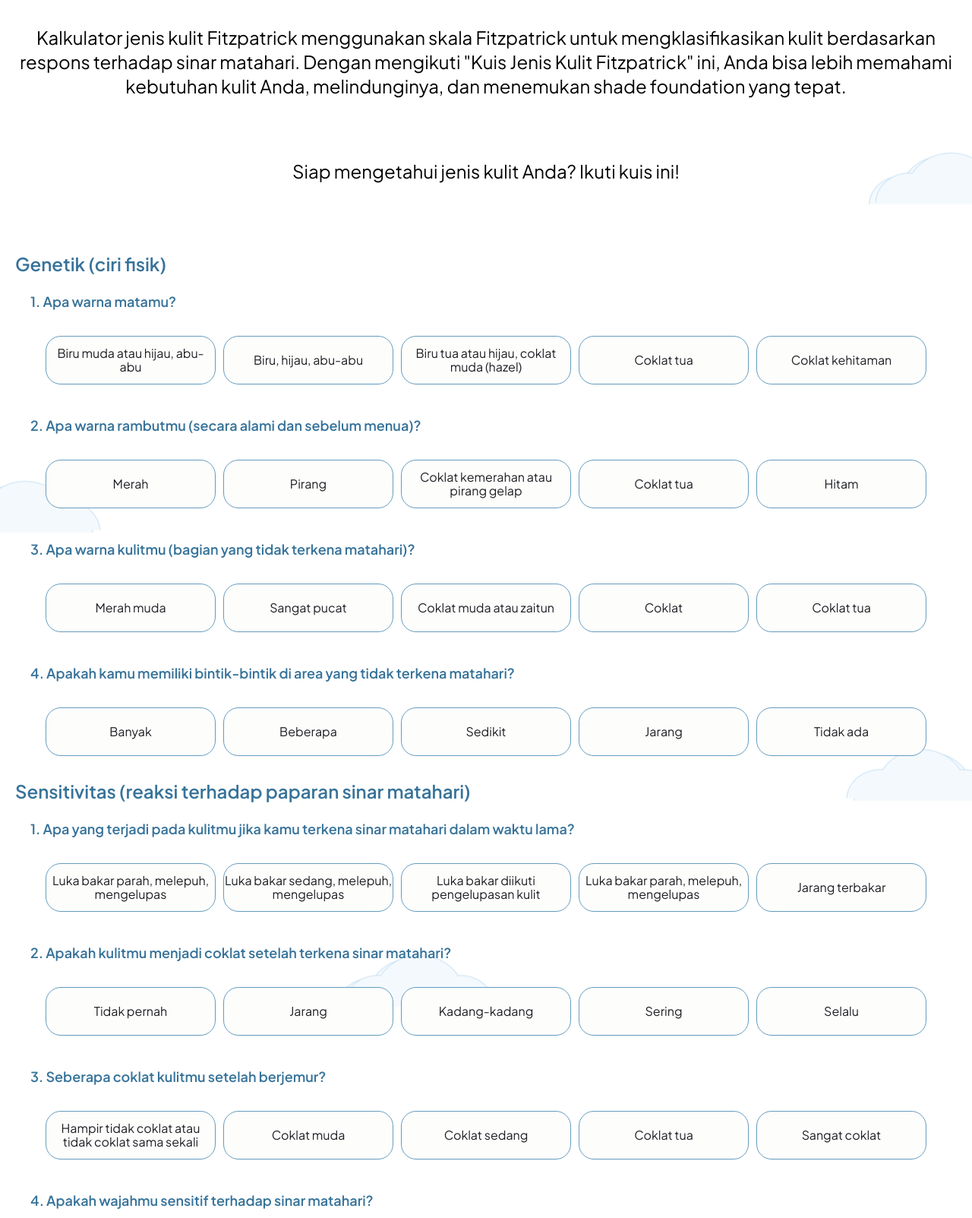
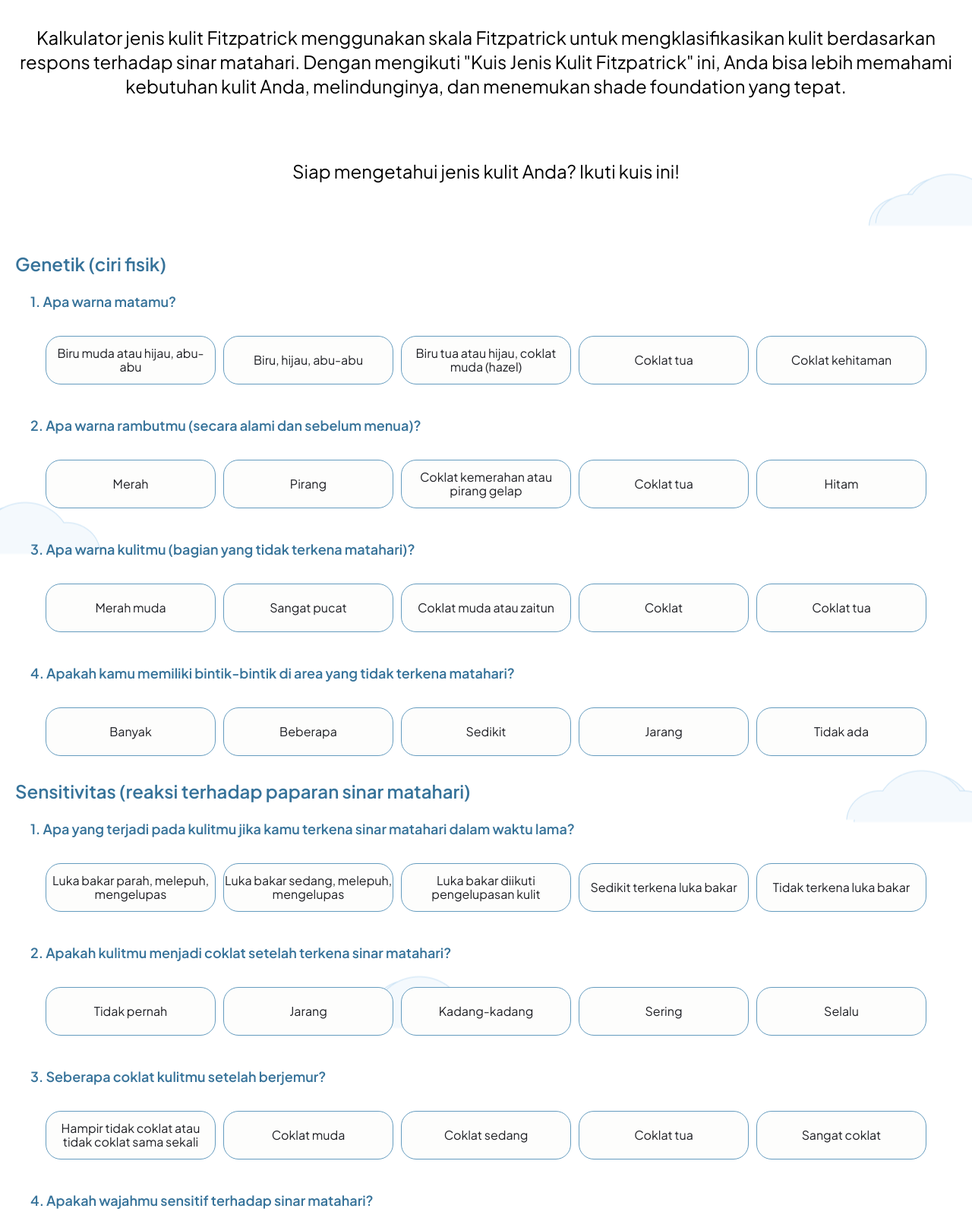
Before and after one commit to delvinkh0/IotKelompok2, a Laravel app: page /fitzpatrick in a window 1280 px wide. Shown: the part 287-1890 px from the top of the page at 76% size. Run offline with Laravel 12, Linux system fonts and the light colour scheme; style sheets or scripts are compiled from the project's sources.

Commit message:
modify fitzpatrick view test

```diff
--- a/resources/views/fitzpatrick_test/fitzpatrick3.blade.php
+++ b/resources/views/fitzpatrick_test/fitzpatrick3.blade.php
@@ -17,7 +17,7 @@
             background-repeat: no-repeat;
             background-position: center;
         }
-        .option-button {
+        .option-button, .option-label {
             width: 224px;
             height: 64px;
             padding: 0;
@@ -35,10 +35,12 @@
             justify-content: center;
             align-items: center;
         }
-        .option-button:hover {
+        .option-button:hover,
+        .option-label:hover {
             background-color: #E6F0F6;
         }
-        .option-button.selected {
+        .option-button.selected,
+        .option-label.selected {
             background-color: #659CBF;
             color: white;
         }
@@ -107,44 +109,68 @@
             <div class="question-container">
                 <div class="question-title">1. Apa warna matamu?</div>
                 <div class="options-container">
-                    <button class="option-button" onclick="selectOption(this, 'question1')">Biru muda atau hijau, abu-abu</button>
-                    <button class="option-button" onclick="selectOption(this, 'question1')">Biru, hijau, abu-abu</button>
-                    <button class="option-button" onclick="selectOption(this, 'question1')">Biru tua atau hijau, coklat muda (hazel)</button>
-                    <button class="option-button" onclick="selectOption(this, 'question1')">Coklat tua</button>
-                    <button class="option-button" onclick="selectOption(this, 'question1')">Coklat kehitaman</button>
+                    <input type="radio" id="question1-option1" name="question1" class="hidden">
+                    <label for="question1-option1" class="option-label" onclick="selectOption(this, 'question1')">Biru muda atau hijau, abu-abu</label>
+
+                    <input type="radio" id="question1-option2" name="question1" class="hidden">
+                    <label for="question1-option2" class="option-label" onclick="selectOption(this, 'question1')">Biru, hijau, abu-abu</label>
+
+                    <input type="radio" id="question1-option3" name="question1" class="hidden">
+                    <label for="question1-option3" class="option-label" onclick="selectOption(this, 'question1')">Biru tua atau hijau, coklat muda (hazel)</label>
+
+                    <input type="radio" id="question1-option4" name="question1" class="hidden">
+                    <label for="question1-option4" class="option-label" onclick="selectOption(this, 'question1')">Coklat tua</label>
+
+                    <input type="radio" id="question1-option5" name="question1" class="hidden">
+                    <label for="question1-option5" class="option-label" onclick="selectOption(this, 'question1')">Coklat kehitaman</label>
                 </div>
             </div>
 
             <div class="question-container">
                 <div class="question-title">2. Apa warna rambutmu (secara alami dan sebelum menua)?</div>
                 <div class="options-container">
-                    <button class="option-button" onclick="selectOption(this, 'question2')">Merah</button>
-                    <button class="option-button" onclick="selectOption(this, 'question2')">Pirang</button>
-                    <button class="option-button" onclick="selectOption(this, 'question2')">Coklat kemerahan atau pirang gelap</button>
-                    <button class="option-button" onclick="selectOption(this, 'question2')">Coklat tua</button>
-                    <button class="option-button" onclick="selectOption(this, 'question2')">Hitam</button>
+                    <input type="radio" id="question2-option1" name="question2" class="hidden">
+                    <label for="question2-option1" class="option-label" onclick="selectOption(this, 'question2')">Merah</label>
+                    <input type="radio" id="question2-option2" name="question2" class="hidden">
+                    <label for="question2-option2" class="option-label" onclick="selectOption(this, 'question2')">Pirang</label>
+                    <input type="radio" id="question2-option3" name="question2" class="hidden">
+                    <label for="question2-option3" class="option-label" onclick="selectOption(this, 'question2')">Coklat kemerahan atau pirang gelap</label>
+                    <input type="radio" id="question2-option4" name="question2" class="hidden">
+                    <label for="question2-option4" class="option-label" onclick="selectOption(this, 'question2')">Coklat tua</label>
+                    <input type="radio" id="question2-option5" name="question2" class="hidden">
+                    <label for="question2-option5" class="option-label" onclick="selectOption(this, 'question2')">Hitam</label>
                 </div>
             </div>
 
             <div class="question-container">
                 <div class="question-title">3. Apa warna kulitmu (bagian yang tidak terkena matahari)?</div>
                 <div class="options-container">
-                    <button class="option-button" onclick="selectOption(this, 'question3')">Merah muda</button>
-                    <button class="option-button" onclick="selectOption(this, 'question3')">Sangat pucat</button>
-                    <button class="option-button" onclick="selectOption(this, 'question3')">Coklat muda atau zaitun</button>
-                    <button class="option-button" onclick="selectOption(this, 'question3')">Coklat</button>
-                    <button class="option-button" onclick="selectOption(this, 'question3')">Coklat tua</button>
+                    <input type="radio" id="question3-option1" name="question3" class="hidden">
+                    <label for="question3-option1" class="option-label" onclick="selectOption(this, 'question3')">Merah muda</label>
+                    <input type="radio" id="question3-option2" name="question3" class="hidden">
+                    <label for="question3-option2" class="option-label" onclick="selectOption(this, 'question3')">Sangat pucat</label>
+                    <input type="radio" id="question3-option3" name="question3" class="hidden">
+                    <label for="question3-option3" class="option-label" onclick="selectOption(this, 'question3')">Coklat muda atau zaitun</label>
+                    <input type="radio" id="question3-option4" name="question3" class="hidden">
+                    <label for="question3-option4" class="option-label" onclick="selectOption(this, 'question3')">Coklat</label>
+                    <input type="radio" id="question3-option5" name="question3" class="hidden">
+                    <label for="question3-option5" class="option-label" onclick="selectOption(this, 'question3')">Coklat tua</label>
                 </div>
             </div>
 
             <div class="question-container">
                 <div class="question-title">4. Apakah kamu memiliki bintik-bintik di area yang tidak terkena matahari?</div>
                 <div class="options-container">
-                    <button class="option-button" onclick="selectOption(this, 'question4')">Banyak</button>
-                    <button class="option-button" onclick="selectOption(this, 'question4')">Beberapa</button>
-                    <button class="option-button" onclick="selectOption(this, 'question4')">Sedikit</button>
-                    <button class="option-button" onclick="selectOption(this, 'question4')">Jarang</button>
-                    <button class="option-button" onclick="selectOption(this, 'question4')"> Tidak ada</button>
+                    <input type="radio" id="question4-option1" name="question4" class="hidden">
+                    <label for="question4-option1" class="option-label" onclick="selectOption(this, 'question4')">Banyak</label>
+                    <input type="radio" id="question4-option2" name="question4" class="hidden">
+                    <label for="question4-option2" class="option-label" onclick="selectOption(this, 'question4')">Beberapa</label>
+                    <input type="radio" id="question4-option3" name="question4" class="hidden">
+                    <label for="question4-option3" class="option-label" onclick="selectOption(this, 'question4')">Sedikit</label>
+                    <input type="radio" id="question4-option4" name="question4" class="hidden">
+                    <label for="question4-option4" class="option-label" onclick="selectOption(this, 'question4')">Jarang</label>
+                    <input type="radio" id="question4-option5" name="question4" class="hidden">
+                    <label for="question4-option5" class="option-label" onclick="selectOption(this, 'question4')">Tidak ada</label>
                 </div>
             </div>
 
@@ -153,44 +179,64 @@
             <div class="question-container">
                 <div class="question-title">1. Apa yang terjadi pada kulitmu jika kamu terkena sinar matahari dalam waktu lama?</div>
                 <div class="options-container">
-                    <button class="option-button" onclick="selectOption(this, 'question5')">Luka bakar parah, melepuh, mengelupas</button>
-                    <button class="option-button" onclick="selectOption(this, 'question5')">Luka bakar sedang, melepuh, mengelupas</button>
-                    <button class="option-button" onclick="selectOption(this, 'question5')">Luka bakar diikuti pengelupasan kulit</button>
-                    <button class="option-button" onclick="selectOption(this, 'question5')">Luka bakar parah, melepuh, mengelupas</button>
-                    <button class="option-button" onclick="selectOption(this, 'question5')">Jarang terbakar</button>
+                    <input type="radio" id="question5-option1" name="question5" class="hidden">
+                    <label for="question5-option1" class="option-label" onclick="selectOption(this, 'question5')">Luka bakar parah, melepuh, mengelupas</label>
+                    <input type="radio" id="question5-option2" name="question5" class="hidden">
+                    <label for="question5-option2" class="option-label" onclick="selectOption(this, 'question5')">Luka bakar sedang, melepuh, mengelupas</label>
+                    <input type="radio" id="question5-option3" name="question5" class="hidden">
+                    <label for="question5-option3" class="option-label" onclick="selectOption(this, 'question5')">Luka bakar diikuti pengelupasan kulit</label>
+                    <input type="radio" id="question5-option4" name="question5" class="hidden">
+                    <label for="question5-option4" class="option-label" onclick="selectOption(this, 'question5')">Sedikit terkena luka bakar</label>
+                    <input type="radio" id="question5-option5" name="question5" class="hidden">
+                    <label for="question5-option5" class="option-label" onclick="selectOption(this, 'question5')">Tidak terkena luka bakar</label>
                 </div>
             </div>
 
             <div class="question-container">
                 <div class="question-title">2. Apakah kulitmu menjadi coklat setelah terkena sinar matahari?</div>
                 <div class="options-container">
-                    <button class="option-button" onclick="selectOption(this, 'question6')">Tidak pernah</button>
-                    <button class="option-button" onclick="selectOption(this, 'question6')">Jarang</button>
-                    <button class="option-button" onclick="selectOption(this, 'question6')">Kadang-kadang</button>
-                    <button class="option-button" onclick="selectOption(this, 'question6')">Sering</button>
-                    <button class="option-button" onclick="selectOption(this, 'question6')">Selalu</button>
+                    <input type="radio" id="question6-option1" name="question6" class="hidden">
+                    <label for="question6-option1" class="option-label" onclick="selectOption(this, 'question6')">Tidak pernah</label>
+                    <input type="radio" id="question6-option2" name="question6" class="hidden">
+                    <label for="question6-option2" class="option-label" onclick="selectOption(this, 'question6')">Jarang</label>
+                    <input type="radio" id="question6-option3" name="question6" class="hidden">
+                    <label for="question6-option3" class="option-label" onclick="selectOption(this, 'question6')">Kadang-kadang</label>
+                    <input type="radio" id="question6-option4" name="question6" class="hidden">
+                    <label for="question6-option4" class="option-label" onclick="selectOption(this, 'question6')">Sering</label>
+                    <input type="radio" id="question6-option5" name="question6" class="hidden">
+                    <label for="question6-option5" class="option-label" onclick="selectOption(this, 'question6')">Selalu</label>
                 </div>
             </div>
 
             <div class="question-container">
                 <div class="question-title">3. Seberapa coklat kulitmu setelah berjemur?</div>
                 <div class="options-container">
-                    <button class="option-button" onclick="selectOption(this, 'question7')">Hampir tidak coklat atau tidak coklat sama sekali</button>
-                    <button class="option-button" onclick="selectOption(this, 'question7')">Coklat muda</button>
-                    <button class="option-button" onclick="selectOption(this, 'question7')">Coklat sedang</button>
-                    <button class="option-button" onclick="selectOption(this, 'question7')">Coklat tua</button>
-                    <button class="option-button" onclick="selectOption(this, 'question7')">Sangat coklat</button>
+                    <input type="radio" id="question7-option1" name="question7" class="hidden">
+                    <label for="question7-option1" class="option-label" onclick="selectOption(this, 'question7')">Hampir tidak coklat atau tidak coklat sama sekali</label>
+                    <input type="radio" id="question7-option2" name="question7" class="hidden">
+                    <label for="question7-option2" class="option-label" onclick="selectOption(this, 'question7')">Coklat muda</label>
+                    <input type="radio" id="question7-option3" name="question7" class="hidden">
+                    <label for="question7-option3" class="option-label" onclick="selectOption(this, 'question7')">Coklat sedang</label>
+                    <input type="radio" id="question7-option4" name="question7" class="hidden">
+                    <label for="question7-option4" class="option-label" onclick="selectOption(this, 'question7')">Coklat tua</label>
+                    <input type="radio" id="question7-option5" name="question7" class="hidden">
+                    <label for="question7-option5" class="option-label" onclick="selectOption(this, 'question7')">Sangat coklat</label>
                 </div>
             </div>
 
             <div class="question-container">
                 <div class="question-title">4. Apakah wajahmu sensitif terhadap sinar matahari?</div>
                 <div class="options-container">
-                    <button class="option-button" onclick="selectOption(this, 'question8')">Sangat sensitif</button>
-                    <button class="option-button" onclick="selectOption(this, 'question8')">Sensitif</button>
-                    <button class="option-button" onclick="selectOption(this, 'question8')">Sedikit sensitif</button>
-                    <button class="option-button" onclick="selectOption(this, 'question8')">Tahan</button>
-                    <button class="option-button" onclick="selectOption(this, 'question8')">Sangat tahan</button>
+                    <input type="radio" id="question8-option1" name="question8" class="hidden">
+                    <label for="question8-option1" class="option-label" onclick="selectOption(this, 'question8')">Sangat sensitif</label>
+                    <input type="radio" id="question8-option2" name="question8" class="hidden">
+                    <label for="question8-option2" class="option-label" onclick="selectOption(this, 'question8')">Sensitif</label>
+                    <input type="radio" id="question8-option3" name="question8" class="hidden">
+                    <label for="question8-option3" class="option-label" onclick="selectOption(this, 'question8')">Sedikit sensitif</label>
+                    <input type="radio" id="question8-option4" name="question8" class="hidden">
+                    <label for="question8-option4" class="option-label" onclick="selectOption(this, 'question8')">Tahan</label>
+                    <input type="radio" id="question8-option5" name="question8" class="hidden">
+                    <label for="question8-option5" class="option-label" onclick="selectOption(this, 'question8')">Sangat tahan</label>
                 </div>
             </div>
 
@@ -199,26 +245,36 @@
             <div class="question-container">
                 <div class="question-title">1. Seberapa sering kamu berjemur?</div>
                 <div class="options-container">
-                    <button class="option-button" onclick="selectOption(this, 'question9')">Tidak pernah</button>
-                    <button class="option-button" onclick="selectOption(this, 'question9')">Jarang</button>
-                    <button class="option-button" onclick="selectOption(this, 'question9')">Kadang-kadang</button>
-                    <button class="option-button" onclick="selectOption(this, 'question9')">Sering</button>
-                    <button class="option-button" onclick="selectOption(this, 'question9')">Selalu</button>
+                    <input type="radio" id="question9-option1" name="question9" class="hidden">
+                    <label for="question9-option1" class="option-label" onclick="selectOption(this, 'question9')">Tidak pernah</label>
+                    <input type="radio" id="question9-option2" name="question9" class="hidden">
+                    <label for="question9-option2" class="option-label" onclick="selectOption(this, 'question9')">Jarang</label>
+                    <input type="radio" id="question9-option3" name="question9" class="hidden">
+                    <label for="question9-option3" class="option-label" onclick="selectOption(this, 'question9')">Kadang-kadang</label>
+                    <input type="radio" id="question9-option4" name="question9" class="hidden">
+                    <label for="question9-option4" class="option-label" onclick="selectOption(this, 'question9')">Sering</label>
+                    <input type="radio" id="question9-option5" name="question9" class="hidden">
+                    <label for="question9-option5" class="option-label" onclick="selectOption(this, 'question9')">Selalu</label>
                 </div>
             </div>
 
-            <div class="question -container">
+            <div class="question-container">
                 <div class="question-title">2. Kapan terakhir kali kamu terpapar sinar matahari atau sumber tanning buatan (tempat tidur tanning)?</div>
                 <div class="options-container">
-                    <button class="option-button" onclick="selectOption(this, 'question10')">Lebih dari 3 bulan yang lalu</button>
-                    <button class="option-button" onclick="selectOption(this, 'question10')">Dalam 2-3 bulan terakhir</button>
-                    <button class="option-button" onclick="selectOption(this, 'question10')">Dalam 1-2 bulan terakhir</button>
-                    <button class="option-button" onclick="selectOption(this, 'question10')">Dalam seminggu terakhir</button>
-                    <button class="option-button" onclick="selectOption(this, 'question10')">Dalam sehari terakhir</button>
+                    <input type="radio" id="question10-option1" name="question10" class="hidden">
+                    <label for="question10-option1" class="option-label" onclick="selectOption(this, 'question10')">Lebih dari 3 bulan yang lalu</label>
+                    <input type="radio" id="question10-option2" name="question10" class="hidden">
+                    <label for="question10-option2" class="option-label" onclick="selectOption(this, 'question10')">Dalam 2-3 bulan terakhir</label>
+                    <input type="radio" id="question10-option3" name="question10" class="hidden">
+                    <label for="question10-option3" class="option-label" onclick="selectOption(this, 'question10')">Dalam 1-2 bulan terakhir</label>
+                    <input type="radio" id="question10-option4" name="question10" class="hidden">
+                    <label for="question10-option4" class="option-label" onclick="selectOption(this, 'question10')">Dalam seminggu terakhir</label>
+                    <input type="radio" id="question10-option5" name="question10" class="hidden">
+                    <label for="question10-option5" class="option-label" onclick="selectOption(this, 'question10')">Dalam sehari terakhir</label>
                 </div>
             </div>
 
-            <button class="submit-button">Kirim</button>
+            <button class="submit-button" type="submit">Kirim</button>
         </form>
     </div>
 
```
